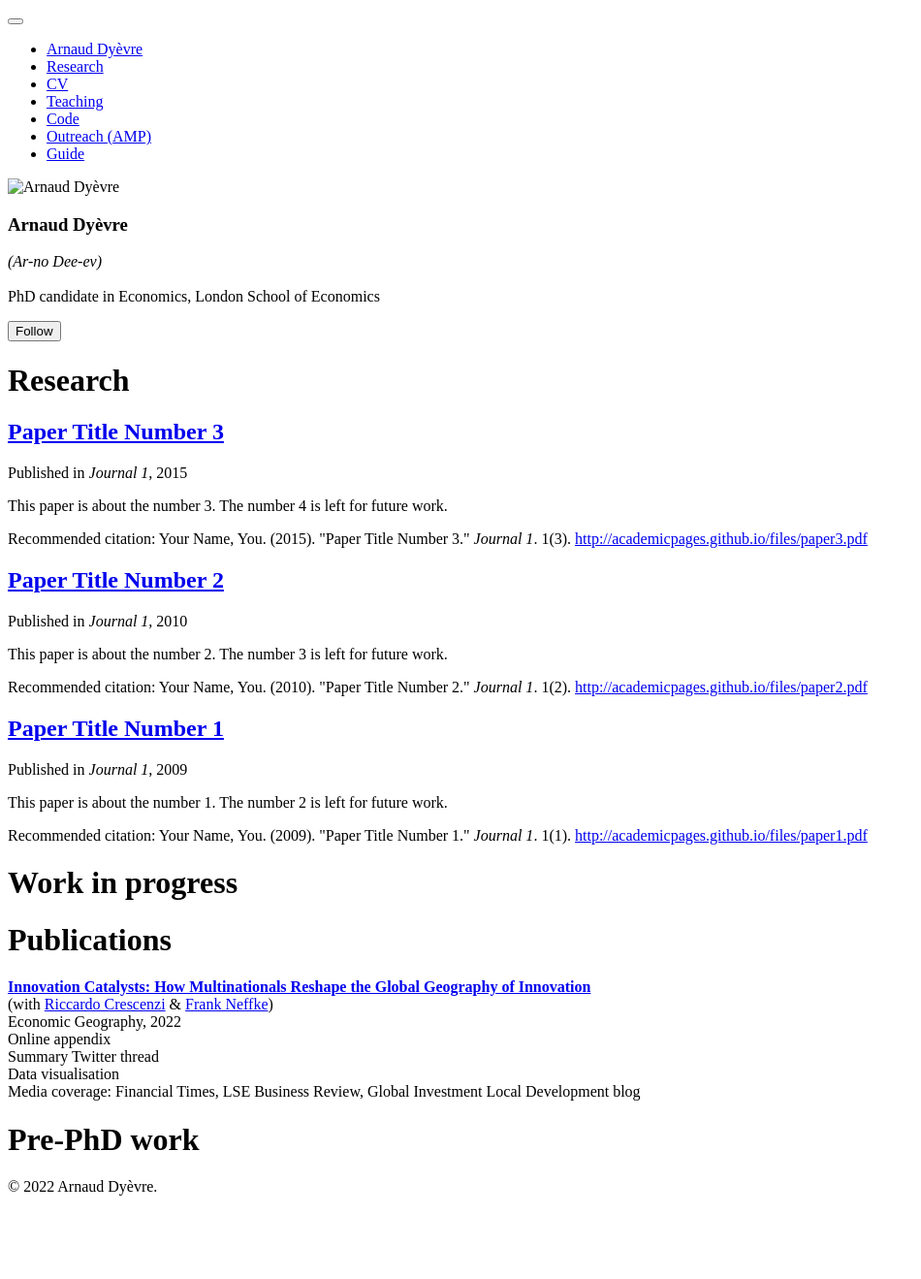
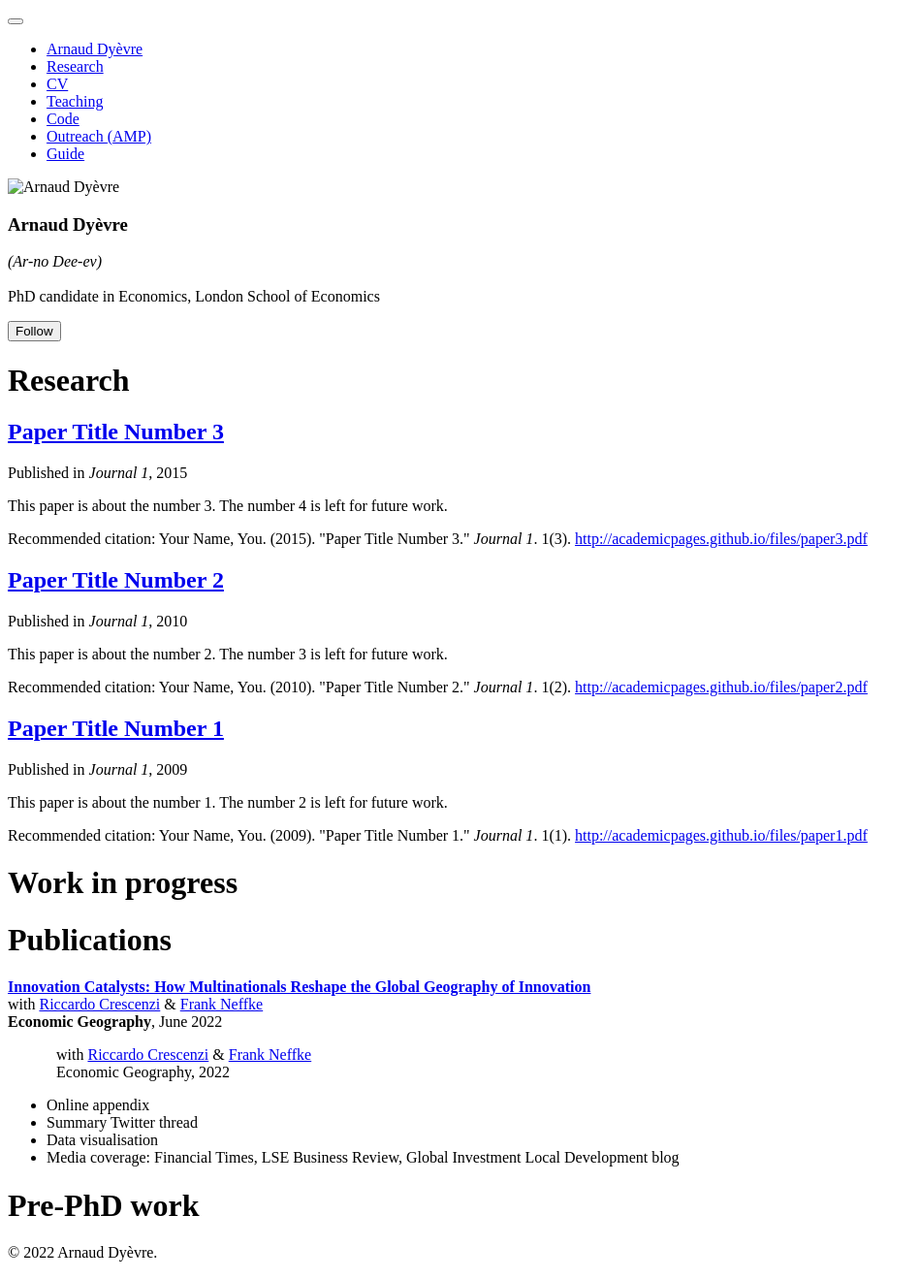
Before and after one commit to arnauddyevre/arnauddyevre.github.io, a Jekyll site: the page built from _pages/research.md, in a window 1280 px wide. Shown: the whole page at 97% size, without its empty margins (0-950 px from the left). Built offline with Jekyll 4.4.1, drawn with Linux system fonts in a browser that asks for light colours; a script bundle is joined from its source files by our own code; before the commit the page ends 1251 px from its top, so only the background shows below that.

Commit message:
publication links

```diff
--- a/_pages/research.md
+++ b/_pages/research.md
@@ -19,12 +19,18 @@ author_profile: true
 
 # Publications
 
-<span style="color:darkblue;"><b>[Innovation Catalysts: How Multinationals Reshape the Global Geography of Innovation](https://arnauddyevre.github.io/files/CDN.pdf)</b></span> <br>
-  (with [Riccardo Crescenzi](https://personal.lse.ac.uk/crescenz/) & [Frank Neffke](http://www.frankneffke.com)) <br>
+<span style="color:darkblue; text-decoration:none"><b>[Innovation Catalysts: How Multinationals Reshape the Global Geography of Innovation](https://arnauddyevre.github.io/files/CDN.pdf)</b></span> <br>
+with <a href="https://personal.lse.ac.uk/crescenz/">Riccardo Crescenzi</a> & <a href="http://www.frankneffke.com">Frank Neffke</a> <br>
+**Economic Geography**, June 2022
+
+
+<p style="margin-left: 50px;">
+  with <a href="https://personal.lse.ac.uk/crescenz/">Riccardo Crescenzi</a> & <a href="http://www.frankneffke.com">Frank Neffke</a> <br>
   Economic Geography, 2022 <br>
-  Online appendix <br>
-    Summary Twitter thread <br>
-    Data visualisation <br>
-    Media coverage: Financial Times, LSE Business Review, Global Investment Local Development blog
+</p>
+  - Online appendix <br>
+  - Summary Twitter thread <br>
+  - Data visualisation <br>
+  - Media coverage: Financial Times, LSE Business Review, Global Investment Local Development blog
 
 # Pre-PhD work
```
Also changed, not shown: 6 other files.
